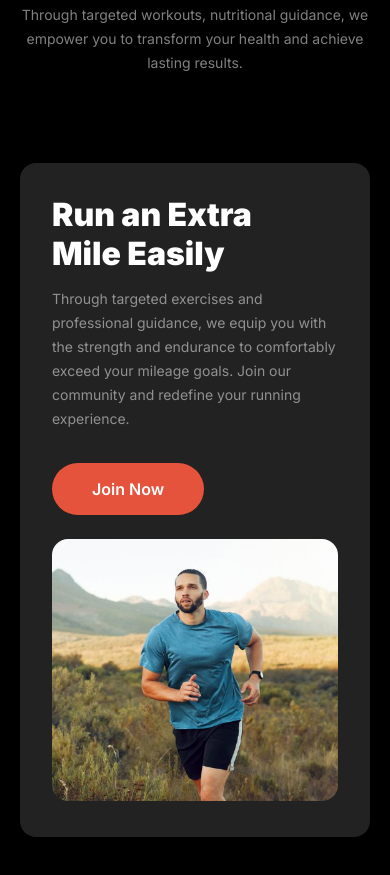
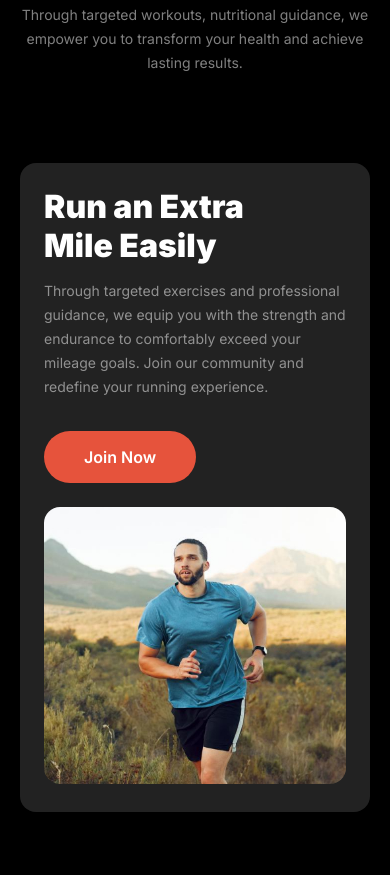
Before and after one commit to web-mahadihasan/ignite-fitness, a plain HTML site: page index.html in a window 390 px wide. Shown: the part 2713-3588 px from the top of the page. Drawn offline with Linux system fonts and the light colour scheme.

```diff
--- a/Styles/responsive.css
+++ b/Styles/responsive.css
@@ -39,6 +39,9 @@
     .change-habits-cards-container, .run-extra-container{
         grid-template-columns: 1fr;
     }
+    .run-extra-container{
+        padding: 1.5rem;
+    }
     .run-extra-content{
         margin-bottom: 1.5rem;
     }
```
